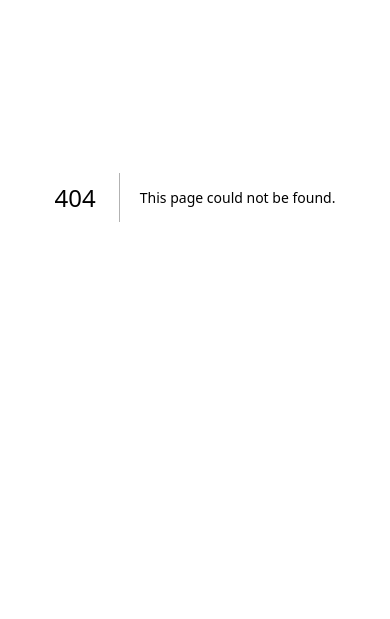
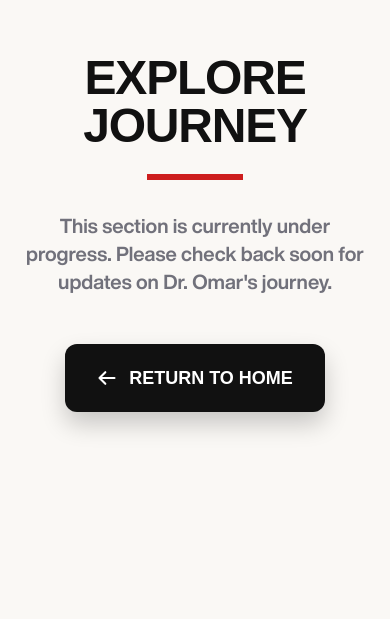
Before and after one commit to Shaamil777/dr.omar_portfolio, a Next.js app: page /journey in a window 390 px wide. Before the commit this address had no page. Shown: the part 225-844 px from the top of the page. Built offline with nearby package versions, Linux system fonts and the light colour scheme; a web font is replaced by a local one.

Commit message:
feat:responsive issue fix

```diff
--- /dev/null
+++ b/src/app/journey/page.tsx
@@ -0,0 +1,24 @@
+import Link from "next/link";
+
+export default function JourneyPage() {
+  return (
+    <div className="min-h-screen bg-[#FAF8F5] flex flex-col items-center justify-center text-[#111] p-6 text-center pt-24">
+      <h1 className="text-5xl md:text-7xl font-national2 font-black uppercase mb-6 tracking-tight">
+        Explore Journey
+      </h1>
+      <div className="w-24 h-1.5 bg-[#CD1D1D] mb-8"></div>
+      <p className="text-xl md:text-2xl font-helvetica font-bold text-zinc-500 mb-12 max-w-2xl">
+        This section is currently under progress. Please check back soon for updates on Dr. Omar's journey.
+      </p>
+      <Link
+        href="/"
+        className="bg-[#111] text-white px-8 py-5 rounded-xl hover:bg-[#CD1D1D] hover:-translate-y-1 transition-all shadow-[0_12px_24px_rgba(0,0,0,0.2)] hover:shadow-xl font-national2 font-black uppercase tracking-normal text-lg md:text-xl flex items-center justify-center"
+      >
+        <svg className="w-5 h-5 mr-3 rotate-180" fill="none" stroke="currentColor" viewBox="0 0 24 24">
+          <path strokeLinecap="round" strokeLinejoin="round" strokeWidth={2.5} d="M14 5l7 7m0 0l-7 7m7-7H3" />
+        </svg>
+        Return to Home
+      </Link>
+    </div>
+  );
+}
--- a/src/constants/companies.ts
+++ b/src/constants/companies.ts
@@ -65,7 +65,7 @@ export const companiesData: CompanyData[] = [
         caption: "01 // ONE-ON-ONE MENTORSHIP"
       },
       {
-        url: "https://images.unsplash.com/photo-1542744094-24638ea0bc40?auto=format&fit=crop&q=80&w=800",
+        url: "https://images.unsplash.com/photo-1542744173-8e7e53415bb0?auto=format&fit=crop&q=80&w=800",
         alt: "Masterclass",
         caption: "02 // GLOBAL MASTERCLASS"
       },
--- a/src/sections/home/About.tsx
+++ b/src/sections/home/About.tsx
@@ -2,6 +2,7 @@
 
 import { motion, useScroll, useTransform } from "framer-motion";
 import { useRef, useState, useEffect } from "react";
+import Link from "next/link";
 
 export default function About() {
   const containerRef = useRef<HTMLDivElement>(null);
@@ -140,12 +141,12 @@ export default function About() {
               className="flex flex-col sm:flex-row gap-3 sm:gap-4 mt-6 md:mt-8 w-full"
             >
               {/* Primary Button */}
-              <a href="#journey" className="bg-[#111] text-white px-6 py-4 md:px-10 md:py-6 rounded-xl shadow-[0_12px_24px_rgba(0,0,0,0.2)] hover:bg-[#CD1D1D] hover:shadow-xl hover:-translate-y-1 transition-all font-national2 font-black uppercase tracking-normal text-[16px] md:text-[24px] leading-none flex items-center justify-center w-full sm:w-auto">
+              <Link href="/journey" className="bg-[#111] text-white px-6 py-4 md:px-10 md:py-6 rounded-xl shadow-[0_12px_24px_rgba(0,0,0,0.2)] hover:bg-[#CD1D1D] hover:shadow-xl hover:-translate-y-1 transition-all font-national2 font-black uppercase tracking-normal text-[16px] md:text-[24px] leading-none flex items-center justify-center w-full sm:w-auto">
                 EXPLORE JOURNEY
                 <svg className="w-4 h-4 md:w-6 md:h-6 ml-2 md:ml-3" fill="none" stroke="currentColor" viewBox="0 0 24 24">
                   <path strokeLinecap="round" strokeLinejoin="round" strokeWidth={2.5} d="M14 5l7 7m0 0l-7 7m7-7H3" />
                 </svg>
-              </a>
+              </Link>
 
               {/* Secondary Button */}
               <a href="#consultation" className="bg-transparent border-[3px] md:border-4 border-[#111] text-[#111] px-6 py-4 md:px-10 md:py-6 rounded-xl hover:bg-black/5 hover:-translate-y-1 transition-all font-national2 font-black uppercase tracking-normal text-[16px] md:text-[24px] leading-none flex items-center justify-center w-full sm:w-auto mt-2 sm:mt-0">
--- a/src/sections/programme/ProgrammeGallery.tsx
+++ b/src/sections/programme/ProgrammeGallery.tsx
@@ -15,7 +15,7 @@ export default function ProgrammeGallery({ company }: { company: CompanyData })
 
   const defaultImages = [
     { url: "https://images.unsplash.com/photo-1517048676732-d65bc937f952?auto=format&fit=crop&q=80&w=800", alt: "Img 1", caption: "01 // MENTORSHIP" },
-    { url: "https://images.unsplash.com/photo-1542744094-24638ea0bc40?auto=format&fit=crop&q=80&w=800", alt: "Img 2", caption: "02 // MASTERCLASS" },
+    { url: "https://images.unsplash.com/photo-1517048676732-d65bc937f952?auto=format&fit=crop&q=80&w=800", alt: "Img 2", caption: "02 // MASTERCLASS" },
     { url: "https://images.unsplash.com/photo-1556761175-4b46a572b786?auto=format&fit=crop&q=80&w=800", alt: "Img 3", caption: "03 // RETREAT" },
     { url: "https://images.unsplash.com/photo-1552664730-d307ca884978?auto=format&fit=crop&q=80&w=800", alt: "Img 4", caption: "04 // STRATEGY" },
   ];
@@ -90,12 +90,12 @@ export default function ProgrammeGallery({ company }: { company: CompanyData })
            }}
       />
 
-      <div className="container mx-auto px-6 lg:px-24 max-w-[100rem] relative z-20">
+      <div className="container mx-auto px-6 lg:px-12 2xl:px-24 max-w-[100rem] relative z-20">
 
         <div className="grid grid-cols-1 lg:grid-cols-12 gap-16 lg:gap-12 relative">
 
           {/* Left Column (6 cols, pushed left edge) — Sticky Title & Text */}
-          <div className="lg:col-span-6 relative lg:-ml-40" ref={leftColRef}>
+          <div className="lg:col-span-6 relative 2xl:-ml-40" ref={leftColRef}>
             <div className="lg:sticky lg:top-32 flex flex-col items-start pt-0 mt-0">
               {/* Decorative Badge */}
               <div className="inline-flex items-center gap-2 px-4 py-1.5 rounded-full border border-[#CD1D1D]/30 bg-[#CD1D1D]/5 text-[#CD1D1D] text-xs font-bold tracking-widest uppercase mb-6">
@@ -103,7 +103,7 @@ export default function ProgrammeGallery({ company }: { company: CompanyData })
                 Inside The Experience
               </div>
 
-              <h2 className="font-national2 text-4xl sm:text-[3.5rem] md:text-[4.5rem] lg:text-[5.5rem] font-black uppercase tracking-normal leading-[1.05] text-[#111] mb-6">
+              <h2 className="font-national2 text-4xl sm:text-[3.5rem] md:text-[4.5rem] lg:text-[4rem] xl:text-[4.5rem] 2xl:text-[5.5rem] font-black uppercase tracking-normal leading-[1.05] text-[#111] mb-6">
                 WITNESS THE<br/>TRANSFORMATION
               </h2>
 
@@ -133,7 +133,7 @@ export default function ProgrammeGallery({ company }: { company: CompanyData })
           </div>
 
           {/* Right Column (6 cols, pushed far right) — Vertically Scrolling Image Stack */}
-          <div className="lg:col-span-6 lg:col-start-7 lg:-mr-48 mt-8 lg:mt-0" ref={rightColRef}>
+          <div className="lg:col-span-6 lg:col-start-7 2xl:-mr-48 mt-8 lg:mt-0" ref={rightColRef}>
             <div className="flex flex-col w-full rounded-3xl overflow-hidden border-[4px] border-white shadow-[0_30px_60px_rgba(0,0,0,0.25)] bg-white">
               {gallery.map((img, index) => (
                 <div
--- a/src/sections/programme/ProgrammeHighlight.tsx
+++ b/src/sections/programme/ProgrammeHighlight.tsx
@@ -39,13 +39,15 @@ export default function ProgrammeHighlight({ company }: { company: CompanyData }
     if (pillars.length === 0) return;
 
     const ctx = gsap.context(() => {
+      const isMobile = window.innerWidth < 768;
+
       // Setup initial states
       pillars.forEach((_, i) => {
         const el = pillarsRef.current[i];
         if (i === 0) {
-          gsap.set(el, { opacity: 1, y: 0, filter: "blur(0px)" });
+          gsap.set(el, { opacity: 1, y: 0, filter: isMobile ? "none" : "blur(0px)" });
         } else {
-          gsap.set(el, { opacity: 0, y: 80, filter: "blur(10px)" });
+          gsap.set(el, { opacity: 0, y: isMobile ? 40 : 80, filter: isMobile ? "none" : "blur(10px)" });
         }
       });
 
@@ -68,7 +70,7 @@ export default function ProgrammeHighlight({ company }: { company: CompanyData }
           tl.to(el, {
             opacity: 1,
             y: 0,
-            filter: "blur(0px)",
+            ...(isMobile ? {} : { filter: "blur(0px)" }),
             duration: 1,
             ease: "power2.out"
           }, i * 2 - 1);
@@ -81,8 +83,8 @@ export default function ProgrammeHighlight({ company }: { company: CompanyData }
         if (i < pillars.length - 1) {
           tl.to(el, {
             opacity: 0,
-            y: -80,
-            filter: "blur(10px)",
+            y: isMobile ? -40 : -80,
+            ...(isMobile ? {} : { filter: "blur(10px)" }),
             duration: 1,
             ease: "power2.in"
           }, i * 2 + 1);
@@ -97,8 +99,8 @@ export default function ProgrammeHighlight({ company }: { company: CompanyData }
   return (
     <section
       ref={sectionRef}
-      className="relative w-full bg-[#0a0a0a] text-white"
-      style={{ height: `${pillars.length * 100}vh` }} // 100vh per pillar for scroll depth
+      className="relative w-full bg-[#0a0a0a] text-white h-[calc(60vh*var(--pillar-count))] md:h-[calc(100vh*var(--pillar-count))]"
+      style={{ "--pillar-count": pillars.length } as React.CSSProperties}
     >
       <div
         ref={containerRef}
@@ -107,10 +109,10 @@ export default function ProgrammeHighlight({ company }: { company: CompanyData }
         {/* Abstract Ambient Background */}
         <div className="absolute inset-0 z-0 flex items-center justify-center pointer-events-none">
            {/* Deep red ambient glow */}
-           <div className="absolute w-[600px] h-[600px] bg-[#CD1D1D] rounded-full blur-[150px] opacity-[0.07]" />
+           <div className="hidden md:block absolute w-[600px] h-[600px] bg-[#CD1D1D] rounded-full blur-[150px] opacity-[0.07]" />
 
            {/* Blinking Scattered Pixels (Aligned to 80px grid) */}
-           <svg className="absolute inset-0 w-full h-full opacity-50 z-0">
+           <svg className="hidden md:block absolute inset-0 w-full h-full opacity-50 z-0">
              <pattern id="pixel-pattern" width="800" height="800" patternUnits="userSpaceOnUse">
                 <rect x="80" y="160" width="80" height="80" fill="#CD1D1D" className="animate-pulse" style={{ animationDelay: '0s', animationDuration: '3s' }} />
                 <rect x="400" y="80" width="80" height="80" fill="#CD1D1D" className="animate-pulse" style={{ animationDelay: '1s', animationDuration: '4s' }} />
--- a/src/sections/programme/ProgrammeTestimonial.tsx
+++ b/src/sections/programme/ProgrammeTestimonial.tsx
@@ -97,7 +97,7 @@ export default function ProgrammeTestimonial({ company }: { company: CompanyData
           {duplicatedTestimonials.map((testimonial, index) => (
             <div
               key={index}
-              className="w-[350px] md:w-[450px] flex-shrink-0 bg-white border border-black/10 p-8 rounded-2xl shadow-sm transition-all duration-300 group-hover:opacity-50 hover:!opacity-100 hover:scale-[1.02] hover:shadow-[0_15px_40px_rgba(0,0,0,0.06)] hover:border-[#CD1D1D]/30"
+              className="w-[280px] md:w-[450px] flex-shrink-0 bg-white border border-black/10 p-6 md:p-8 rounded-2xl shadow-sm transition-all duration-300 group-hover:opacity-50 hover:!opacity-100 hover:scale-[1.02] hover:shadow-[0_15px_40px_rgba(0,0,0,0.06)] hover:border-[#CD1D1D]/30"
             >
               <div className="flex items-center gap-1 mb-6 text-[#CD1D1D]">
                 {[...Array(testimonial.rating)].map((_, i) => (
@@ -105,7 +105,7 @@ export default function ProgrammeTestimonial({ company }: { company: CompanyData
                 ))}
               </div>
 
-              <p className="font-national2 text-xl md:text-2xl font-bold tracking-tight text-[#111] mb-8 leading-snug">
+              <p className="font-national2 text-lg md:text-2xl font-bold tracking-tight text-[#111] mb-6 md:mb-8 leading-snug">
                 "{testimonial.quote}"
               </p>
 
```
